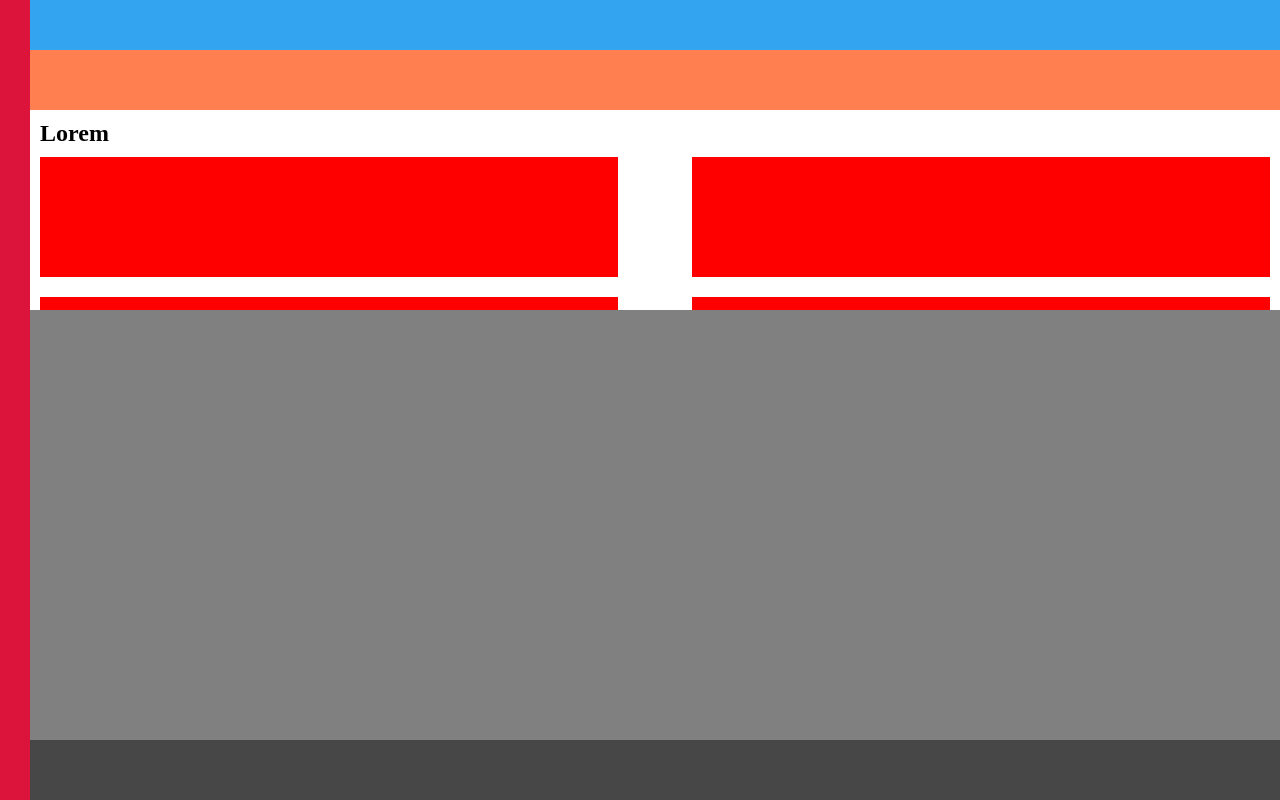
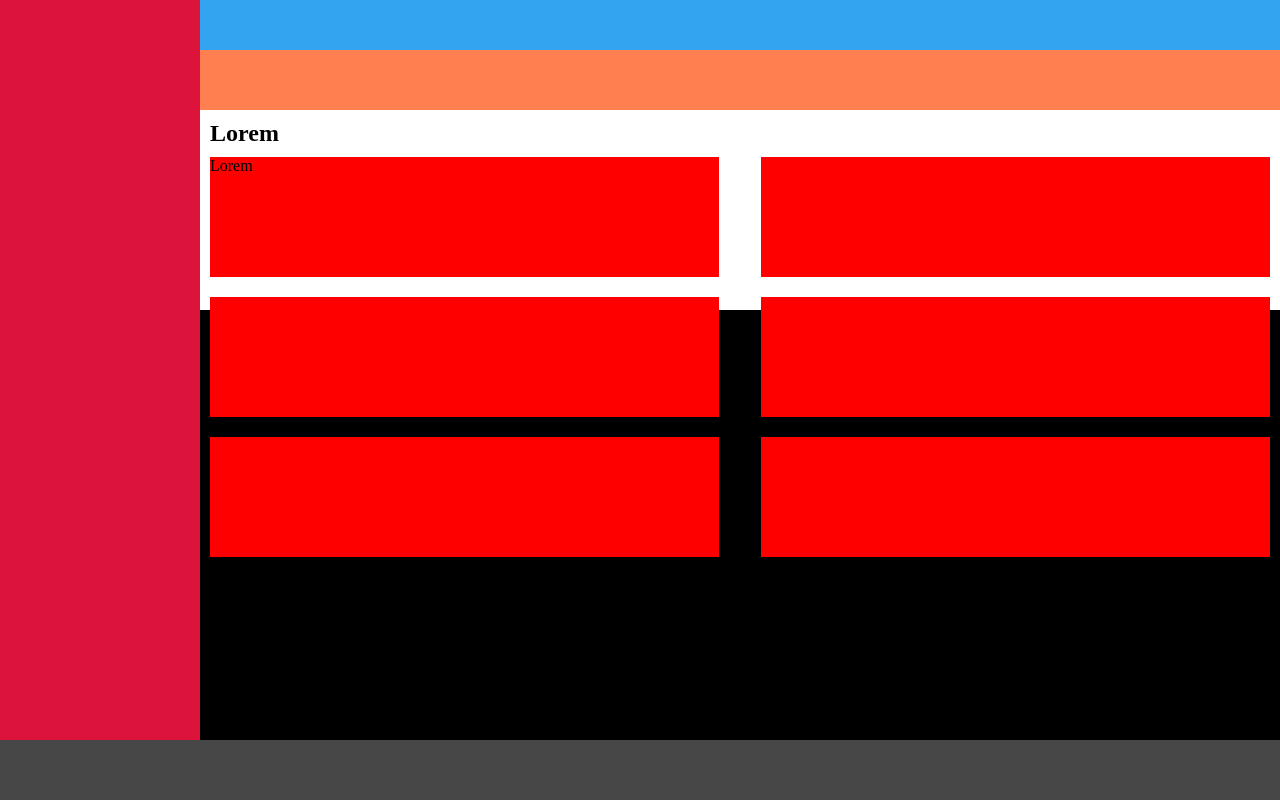
Before and after one commit to Scova89/html-css-spotifyweb, a plain HTML site: page index.html in a window 1280 px wide. Drawn offline with Linux system fonts and the light colour scheme.

Commit message:
media query s device

```diff
--- a/css/style.css
+++ b/css/style.css
@@ -28,7 +28,7 @@ main{
 
 .sidebar{
     width: 30px;
-    height: 100vh;
+    height: 100%;
     float: left;
 }
 
@@ -40,6 +40,7 @@ main{
 
 .playlist{
     width: calc(100% - 30px);
+    height: calc(100% - 60px);
     float: left;
     overflow-y: auto;
 }
@@ -51,6 +52,7 @@ main{
 
 .img-wrapper{
     width: 100%;
+    padding: 10px;
     display: flex;
     flex-wrap: wrap;
     justify-content: space-between;
@@ -62,14 +64,20 @@ main{
 }
 
 .img-box{
-    width: 47%;
+    width: 49%;
     margin-bottom: 20px;
 
 }
 
+/* .img-box img{
+    width: 100%;
+    object-fit: cover;
+} */
+
 footer{
     width: 100%;
     height: 60px;
+    background-color: rgb(71, 71, 71);
 }
 
 
@@ -78,9 +86,9 @@ footer{
 
 /* **** debug **** */
 
-.debug main{
+/* .debug main{
     background-color: grey;
-}
+} */
 
 .debug .sidebar{
     background-color: crimson;
@@ -105,13 +113,50 @@ footer{
     padding: 10px;
     background-color: white;
     height: 200px;
+
 }
 
 .debug .img-box{
     background-color: red;
     height: 120px;
+
 }
 
-.debug footer{
+.debug .dida{
+
+}
+
+/* .debug footer{
     background-color: rgb(71, 71, 71);
+} */
+
+
+
+/* Media Query */
+
+@media screen and (min-width: 568px) {
+    .sidebar{
+        width: 200px;
+        height: 100%;
+        float: left;
+    }
+
+    .navbar-sup{
+        height: 50px;
+        width: calc(100% - 200px);
+        float: left;
+    }
+
+    .playlist{
+        width: calc(100% - 200px);
+        height: calc(100% - 60px);
+        float: left;
+        overflow-y: auto;
+    }
+
+    .img-box{
+        max-width: 48%;
+        margin-bottom: 20px;
+
+    }
 }
--- a/index.html
+++ b/index.html
@@ -38,7 +38,10 @@
                         <h2>Lorem</h2>
                     </div>
 
-                    <div class="img-box"></div>
+                    <div class="img-box">
+
+                        <div class="dida"><p>Lorem</p></div>
+                    </div>
                     <div class="img-box"></div>
                     <div class="img-box"></div>
                     <div class="img-box"></div>
```
